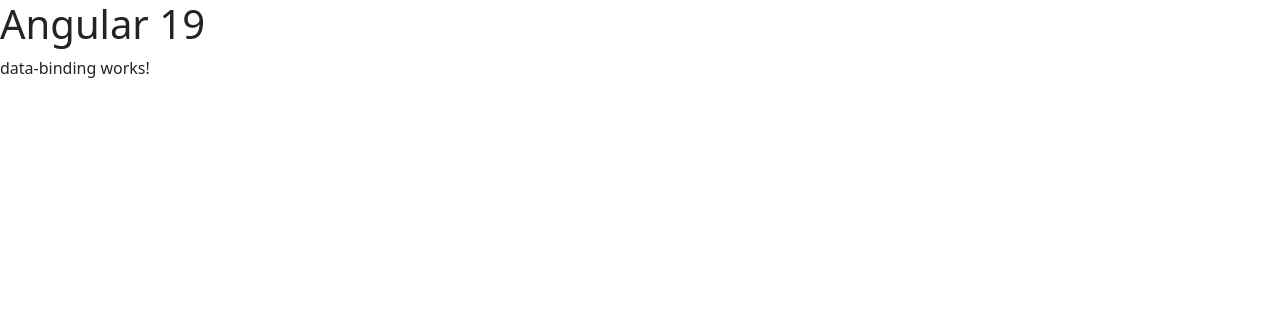
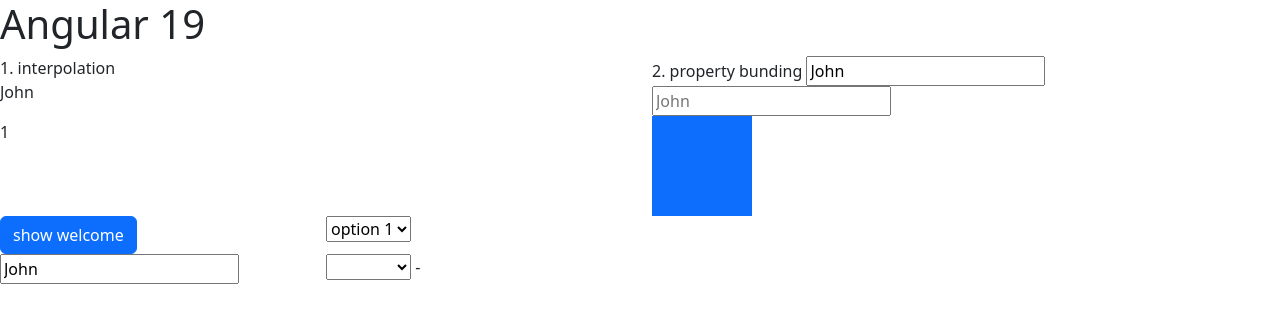
Before and after one commit to rahul-aot/angular19, an Angular app: page / in a window 1280 px wide. Shown: the top 322 px of the page. Built offline with nearby package versions, Linux system fonts and the light colour scheme.

Commit message:
data binding

```diff
--- a/src/app/components/data-binding/data-binding.component.html
+++ b/src/app/components/data-binding/data-binding.component.html
@@ -1 +1,44 @@
-<p>data-binding works!</p>
+<div class="row">
+    <div class="col-6">
+        1. interpolation
+        <p>{{firstName}}</p>
+        <div>
+            {{rollNo}}
+        </div>
+    </div>
+    <div class="col-6">
+        2. property bunding
+        <input type="text" [value]="firstName" name="" id="">
+        <br>
+        <input type="text" [placeholder]="firstName" name="" id="">
+        <br>
+        <div [className]="divClassName" style="height: 100px;width: 100px;"></div>
+    </div>
+</div>
+<div class="row">
+    <div class="col-3">
+        <button class="btn btn-primary" (click)="showWelcomeMessage()">show welcome</button>
+    </div>
+    <div class="col-3">
+        <select (change)="onCityChange()">
+            <option value="option 1">option 1</option>
+            <option value="option 2">option 2</option>
+            <option value="option 3">option 3</option>
+        </select>
+    </div>
+</div>
+
+
+<div class="row">
+    <div class="col-3">
+        <input type="text" [(ngModel)]="firstName">
+    </div>
+    <div class="col-3">
+        <select [(ngModel)]="seletedCity">
+            <option value="option 1">option 1</option>
+            <option value="option 2">option 2</option>
+            <option value="option 3">option 3</option>
+        </select>
+        -{{seletedCity}}
+    </div>
+</div>
--- a/src/app/components/data-binding/data-binding.component.ts
+++ b/src/app/components/data-binding/data-binding.component.ts
@@ -1,11 +1,33 @@
 import { Component } from '@angular/core';
+import { FormsModule } from '@angular/forms';
 
 @Component({
   selector: 'app-data-binding',
-  imports: [],
+  imports: [FormsModule],
   templateUrl: './data-binding.component.html',
   styleUrl: './data-binding.component.scss'
 })
 export class DataBindingComponent {
 
+  firstName: string = 'John';
+  rollNo: number = 1;
+  isActive: boolean = true;
+  currentDate: Date = new Date();
+  divClassName: string = 'bg-primary';
+  seletedCity: string = '';
+
+
+  constructor() {
+    console.log(this.firstName);
+  }
+
+  showWelcomeMessage(){
+    alert('Welcome  '+ this.firstName);
+  }
+
+  onCityChange(){
+    console.log('City changed');
+  }
+
+
 }
```
